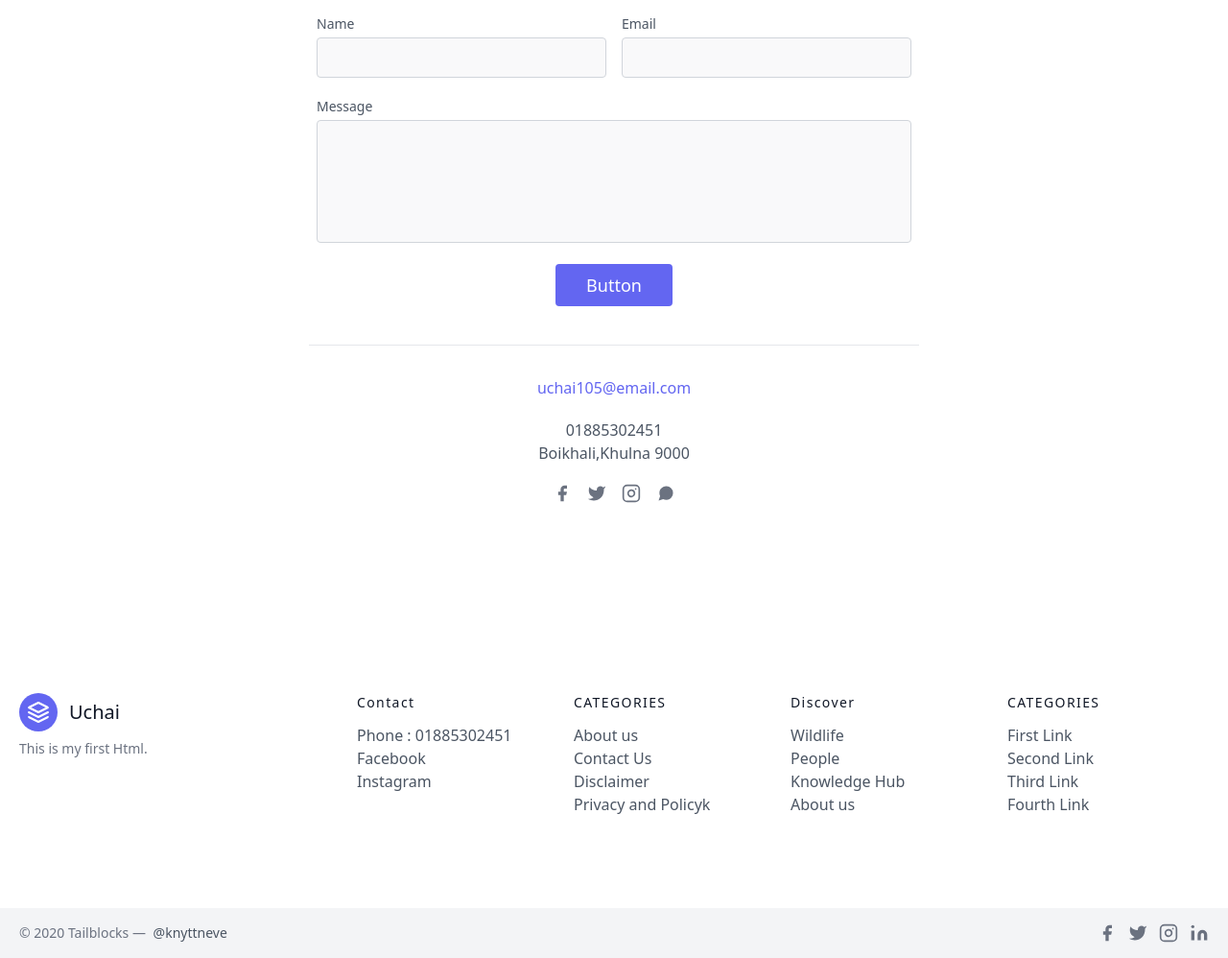
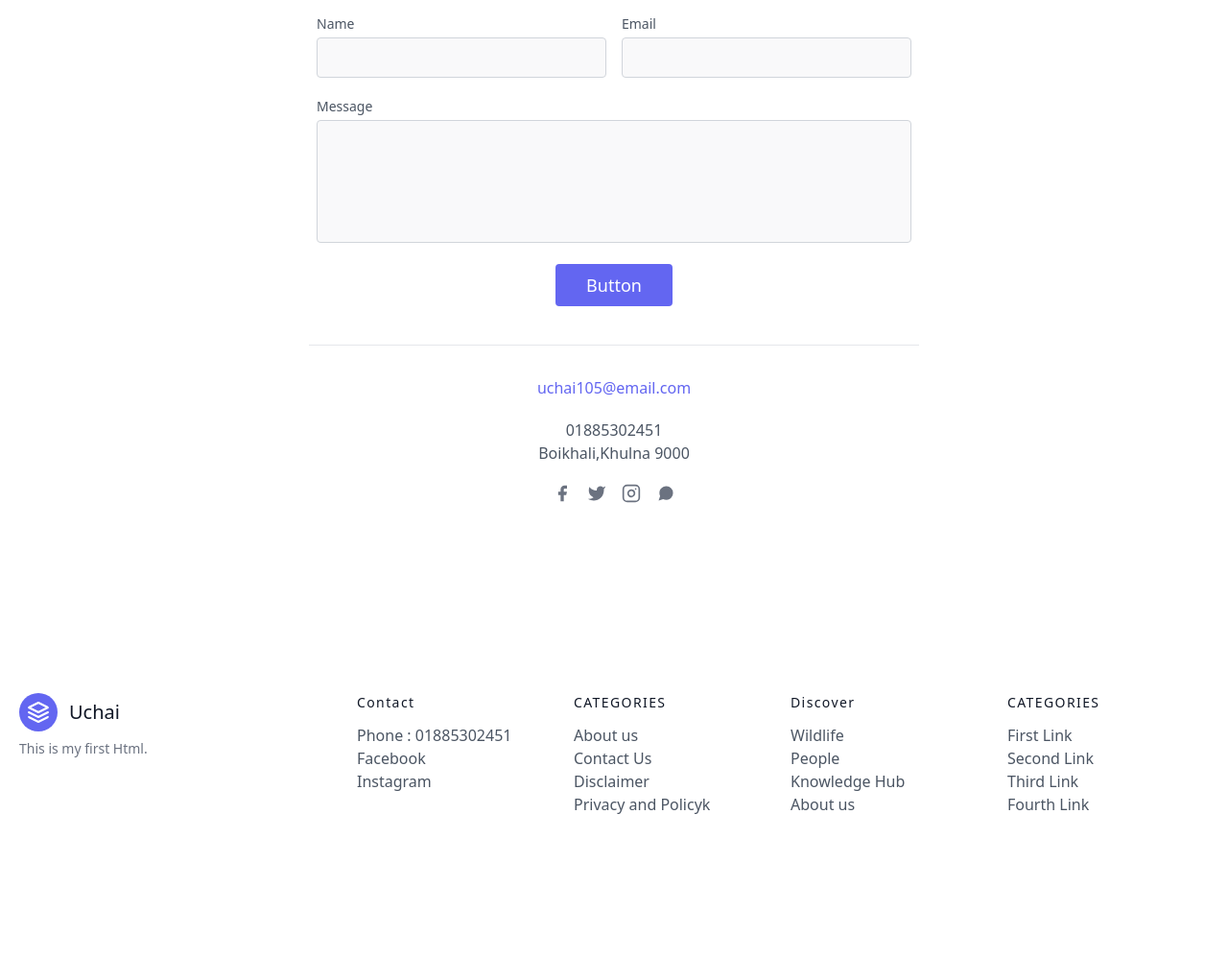
Before and after one commit to uchaimarma105/uchai99, a plain HTML site: page index.html in a window 1280 px wide. Shown: the part 7325-8323 px from the top of the page at 96% size. After the commit the page ends 8271 px from the top, so only its background shows below. Drawn offline with nearby package versions, Linux system fonts and the light colour scheme.

Commit message:
Update index.html

```diff
--- a/index.html
+++ b/index.html
@@ -651,33 +651,7 @@
           </div>
         </div>
         <div class="bg-gray-100">
-          <div class="container mx-auto py-4 px-5 flex flex-wrap flex-col sm:flex-row">
-            <p class="text-gray-500 text-sm text-center sm:text-left">© 2020 Tailblocks —
-              <a href="https://twitter.com/knyttneve" rel="noopener noreferrer" class="text-gray-600 ml-1" target="_blank">@knyttneve</a>
-            </p>
-            <span class="inline-flex sm:ml-auto sm:mt-0 mt-2 justify-center sm:justify-start">
-              <a class="text-gray-500">
-                <svg fill="currentColor" stroke-linecap="round" stroke-linejoin="round" stroke-width="2" class="w-5 h-5" viewBox="0 0 24 24">
-                  <path d="M18 2h-3a5 5 0 00-5 5v3H7v4h3v8h4v-8h3l1-4h-4V7a1 1 0 011-1h3z"></path>
-                </svg>
-              </a>
-              <a class="ml-3 text-gray-500">
-                <svg fill="currentColor" stroke-linecap="round" stroke-linejoin="round" stroke-width="2" class="w-5 h-5" viewBox="0 0 24 24">
-                  <path d="M23 3a10.9 10.9 0 01-3.14 1.53 4.48 4.48 0 00-7.86 3v1A10.66 10.66 0 013 4s-4 9 5 13a11.64 11.64 0 01-7 2c9 5 20 0 20-11.5a4.5 4.5 0 00-.08-.83A7.72 7.72 0 0023 3z"></path>
-                </svg>
-              </a>
-              <a class="ml-3 text-gray-500">
-                <svg fill="none" stroke="currentColor" stroke-linecap="round" stroke-linejoin="round" stroke-width="2" class="w-5 h-5" viewBox="0 0 24 24">
-                  <rect width="20" height="20" x="2" y="2" rx="5" ry="5"></rect>
-                  <path d="M16 11.37A4 4 0 1112.63 8 4 4 0 0116 11.37zm1.5-4.87h.01"></path>
-                </svg>
-              </a>
-              <a class="ml-3 text-gray-500">
-                <svg fill="currentColor" stroke="currentColor" stroke-linecap="round" stroke-linejoin="round" stroke-width="0" class="w-5 h-5" viewBox="0 0 24 24">
-                  <path stroke="none" d="M16 8a6 6 0 016 6v7h-4v-7a2 2 0 00-2-2 2 2 0 00-2 2v7h-4v-7a6 6 0 016-6zM2 9h4v12H2z"></path>
-                  <circle cx="4" cy="4" r="2" stroke="none"></circle>
-                </svg>
-              </a>
+
             </span>
           </div>
         </div>
```
